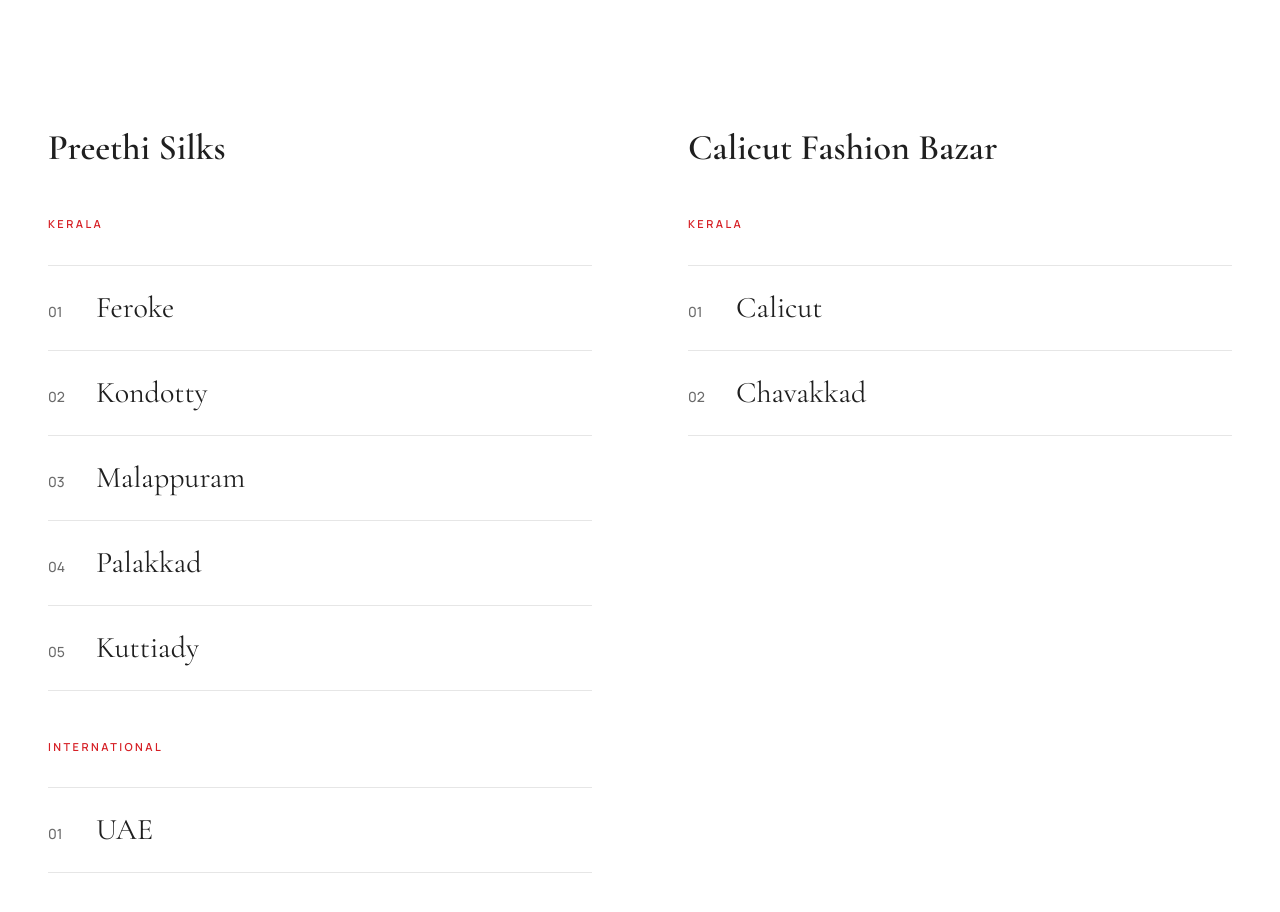
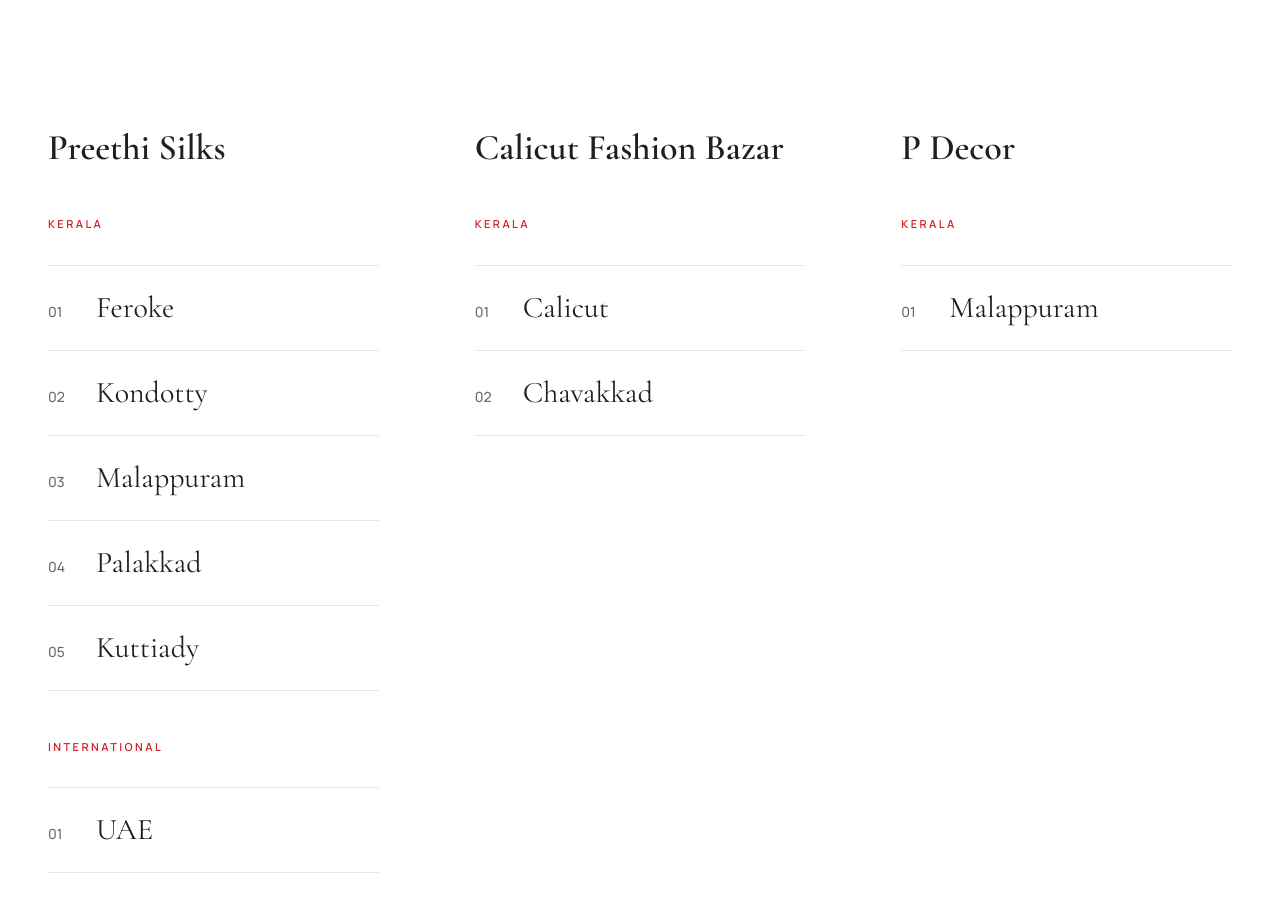
Before and after one commit to munavirt/preethi-group, a Next.js app: page /presence in a window 1280 px wide. Shown: the part 1700-2612 px from the top of the page. Built offline with nearby package versions, Linux system fonts and the light colour scheme.

Commit message:
pdecor update

```diff
--- a/components/businesses-page/business-detail-section.tsx
+++ b/components/businesses-page/business-detail-section.tsx
@@ -21,13 +21,23 @@
       <div className="site-container">
         <div className="grid grid-cols-1 gap-16 lg:grid-cols-12 lg:gap-24 items-center">
 
-          {/* Content */}
-          <div className={`flex flex-col justify-center lg:col-span-5 ${index % 2 === 1 ? 'order-2 lg:order-2' : 'order-2 lg:order-1'}`}>
+          {/* Mobile Header (Hidden on Desktop) */}
+          <div className="flex flex-col lg:hidden order-1">
             <Reveal as="span" className="eyebrow mb-6 inline-block text-brand-red uppercase">
               {business.number} / {business.name}
             </Reveal>
+            <Reveal as="h2" className="font-serif text-5xl font-semibold tracking-tight text-foreground sm:text-6xl">
+              {business.name}
+            </Reveal>
+          </div>
 
-            <Reveal as="h2" className="font-serif mb-6 text-5xl font-semibold tracking-tight text-foreground sm:text-6xl">
+          {/* Content */}
+          <div className={`flex flex-col justify-center lg:col-span-5 ${index % 2 === 1 ? 'order-3 lg:order-2' : 'order-3 lg:order-1'}`}>
+            <Reveal as="span" className="hidden lg:inline-block eyebrow mb-6 text-brand-red uppercase">
+              {business.number} / {business.name}
+            </Reveal>
+
+            <Reveal as="h2" className="hidden lg:block font-serif mb-6 text-5xl font-semibold tracking-tight text-foreground sm:text-6xl">
               {business.name}
             </Reveal>
 
@@ -49,6 +59,12 @@
                 <span className="block text-[11px] font-bold uppercase tracking-widest text-muted-foreground mb-1">Category</span>
                 <span className="block text-sm font-medium text-foreground">{business.category}</span>
               </div>
+              {business.location && (
+                <div>
+                  <span className="block text-[11px] font-bold uppercase tracking-widest text-muted-foreground mb-1">Location</span>
+                  <span className="block text-sm font-medium text-foreground">{business.location}</span>
+                </div>
+              )}
             </Reveal>
 
             <Reveal delay={0.25}>
@@ -62,13 +78,14 @@
           </div>
 
           {/* Image */}
-          <div className={`lg:col-span-7 w-full ${index % 2 === 1 ? 'order-1 lg:order-1' : 'order-1 lg:order-2'}`}>
+          <div className={`lg:col-span-7 w-full ${index % 2 === 1 ? 'order-2 lg:order-1' : 'order-2 lg:order-2'}`}>
             <Reveal className="relative w-full overflow-hidden rounded-2xl bg-muted aspect-[4/5]">
               {business.image ? (
                 <Image
                   src={business.image}
                   alt={business.imageAlt}
                   fill
+                  priority={index === 0}
                   sizes="(max-width: 1024px) 100vw, 60vw"
                   className="object-cover transition-transform duration-1000 hover:scale-105"
                 />
--- a/components/businesses/businesses-section.tsx
+++ b/components/businesses/businesses-section.tsx
@@ -15,7 +15,7 @@
             Our Businesses
           </Reveal>
           <Reveal as="h2" className="max-w-3xl text-balance text-4xl font-bold leading-[1.08] tracking-[-0.02em] text-foreground sm:text-5xl lg:text-6xl">
-            Two businesses.
+            Three businesses.
             <br />
             One growing group.
           </Reveal>
@@ -53,6 +53,7 @@
                         src={biz.image}
                         alt={biz.imageAlt}
                         fill
+                        priority={i === 0}
                         sizes="100vw"
                         className="object-cover transition-transform duration-700 ease-out group-hover:scale-[1.03]"
                       />
@@ -81,6 +82,7 @@
                       src={biz.image}
                       alt={biz.imageAlt}
                       fill
+                      priority={i === 0}
                       sizes="(max-width: 768px) 100vw, 55vw"
                       className="object-cover transition-transform duration-700 ease-out group-hover:scale-[1.03]"
                     />
--- a/components/hero/hero.tsx
+++ b/components/hero/hero.tsx
@@ -2,6 +2,12 @@
 
 import { motion, useReducedMotion } from 'framer-motion';
 import { ArrowRight, ArrowDown } from 'lucide-react';
+import { Lobster } from 'next/font/google';
+
+const lobster = Lobster({
+  weight: '400',
+  subsets: ['latin'],
+});
 
 export function Hero() {
   const reduce = useReducedMotion();
@@ -48,7 +54,7 @@
 
 
             <motion.h1
-              className="text-balance text-4xl font-semibold leading-[1.05] text-white sm:text-5xl md:text-7xl lg:text-[80px]"
+              className={`text-balance text-4xl font-semibold leading-[1.05] text-white sm:text-5xl md:text-7xl lg:text-[80px] ${lobster.className}`}
               variants={reduce ? undefined : item}
             >
               Growing businesses.
--- a/components/presence-page/presence-full-map.tsx
+++ b/components/presence-page/presence-full-map.tsx
@@ -181,7 +181,7 @@
                 const isUaeRoute = hovered === 'UAE' && loc.region === 'uae';
 
                 return (
-                    <g key={loc.name}>
+                    <g key={`${loc.business}-${loc.name}`}>
                         <motion.line
                             x1={point.x}
                             y1={point.y}
--- a/components/presence-page/presence-location-list.tsx
+++ b/components/presence-page/presence-location-list.tsx
@@ -7,11 +7,12 @@
   const preethiKerala = presenceLocations.filter(loc => loc.business === 'Preethi Silks' && loc.region !== 'uae');
   const preethiUae = presenceLocations.filter(loc => loc.business === 'Preethi Silks' && loc.region === 'uae');
   const fashionBazarKerala = presenceLocations.filter(loc => loc.business === 'Calicut Fashion Bazar' && loc.region !== 'uae');
+  const pDecorKerala = presenceLocations.filter(loc => loc.business === 'P Decor' && loc.region !== 'uae');
 
   return (
     <section className="bg-background py-20 md:py-32">
       <div className="site-container">
-        <div className="grid grid-cols-1 md:grid-cols-2 gap-16 lg:gap-24">
+        <div className="grid grid-cols-1 md:grid-cols-2 lg:grid-cols-3 gap-16 lg:gap-24">
 
           {/* Left Side: Preethi Silks */}
           <div>
@@ -125,6 +126,44 @@
               </div>
             </div>
           </div>
+          {/* Right Side: P Decor */}
+          <div>
+            <Reveal as="h2" className="text-3xl md:text-4xl font-serif text-foreground mb-12">
+              <b>P Decor</b>
+            </Reveal>
+
+            <div>
+              <Reveal as="h3" className="eyebrow mb-8 text-brand-red">
+                KERALA
+              </Reveal>
+              <div className="flex flex-col border-t border-border">
+                {pDecorKerala.map((loc, index) => {
+                  const mapUrl = loc.mapUrl || `https://www.google.com/maps/search/?api=1&query=${encodeURIComponent(loc.business + ' ' + loc.name)}`;
+                  return (
+                    <Reveal
+                      key={loc.name}
+                      delay={index * 0.05}
+                      className="border-b border-border hover:border-foreground transition-colors duration-300 block"
+                    >
+                      <a href={mapUrl} target="_blank" rel="noopener noreferrer" className="group flex flex-col sm:flex-row sm:items-center justify-between py-6 w-full">
+                        <div className="flex items-baseline gap-6">
+                          <span className="text-sm font-medium text-muted-foreground w-6">
+                            {String(index + 1).padStart(2, '0')}
+                          </span>
+                          <span className="text-2xl md:text-3xl font-serif text-foreground transition-colors group-hover:text-brand-red">
+                            {loc.name}
+                          </span>
+                        </div>
+                        <span className="mt-2 sm:mt-0 ml-12 sm:ml-0 text-sm text-muted-foreground font-medium uppercase tracking-widest opacity-0 group-hover:opacity-100 transition-opacity duration-300">
+                          View on Map
+                        </span>
+                      </a>
+                    </Reveal>
+                  );
+                })}
+              </div>
+            </div>
+          </div>
 
         </div>
       </div>
--- a/lib/data/locations.ts
+++ b/lib/data/locations.ts
@@ -1,4 +1,4 @@
-export type LocationType = 'preethi' | 'calicut-fashion-bazar';
+export type LocationType = 'preethi' | 'calicut-fashion-bazar' | 'p-decor';
 export type LocationRegion = 'malabar' | 'uae';
 
 export type PresenceLocation = {
@@ -67,4 +67,11 @@
     region: 'malabar',
     coordinates: [76.04, 10.58],
   },
+  {
+    name: 'Malappuram',
+    business: 'P Decor',
+    type: 'p-decor',
+    region: 'malabar',
+    coordinates: [76.0711, 11.0510],
+  },
 ];
--- a/lib/data/site.ts
+++ b/lib/data/site.ts
@@ -1,5 +1,5 @@
 export const navLinks = [
-  { label: 'About', href: '/about' },
+  { label: 'About Us', href: '/about' },
   { label: 'Our Businesses', href: '/businesses' },
   { label: 'Our Presence', href: '/presence' },
   { label: 'Our Story', href: '/story' },
```
Also changed, not shown: lib/data/businesses.ts (+15 -0 lines), public/p-decor.jpg (added).
